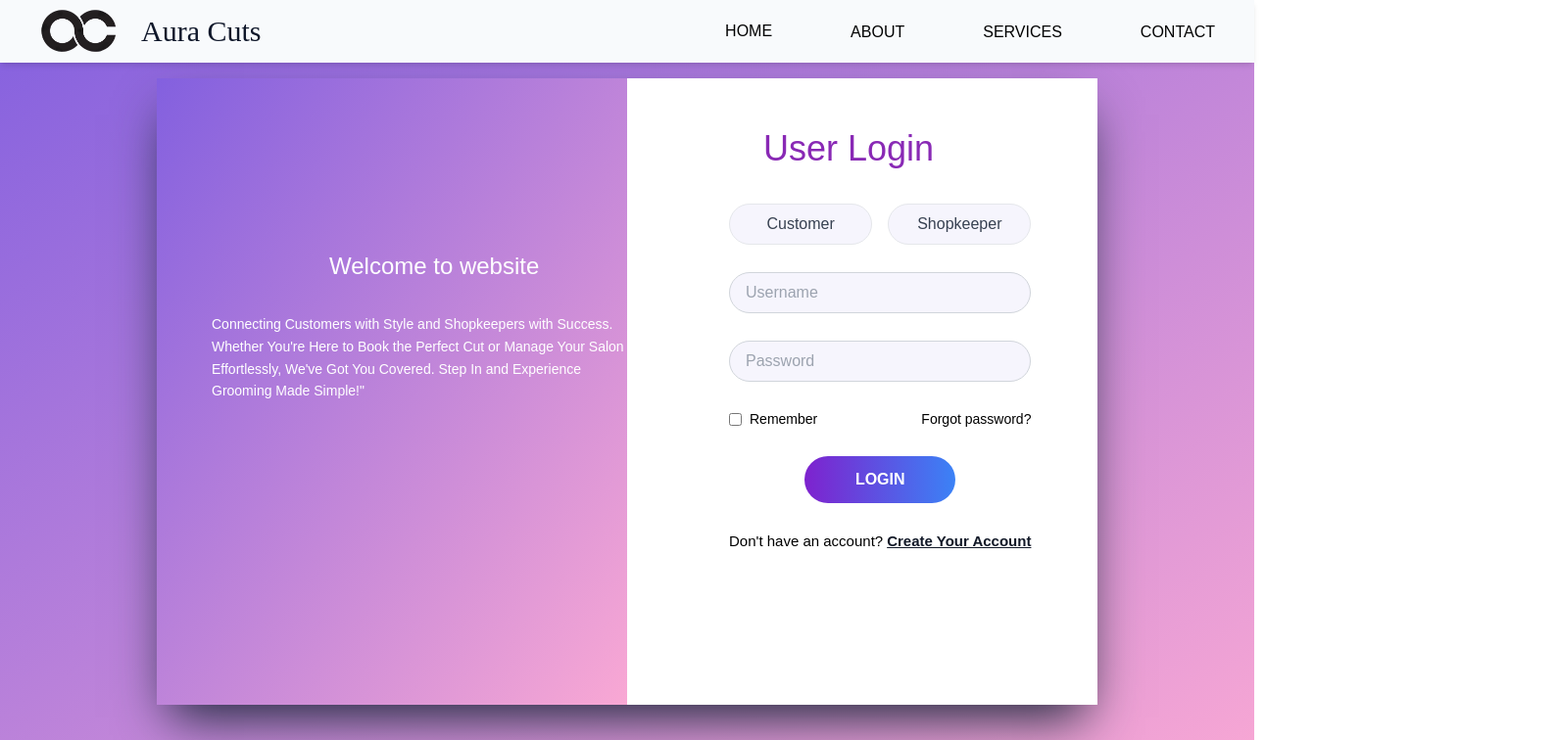
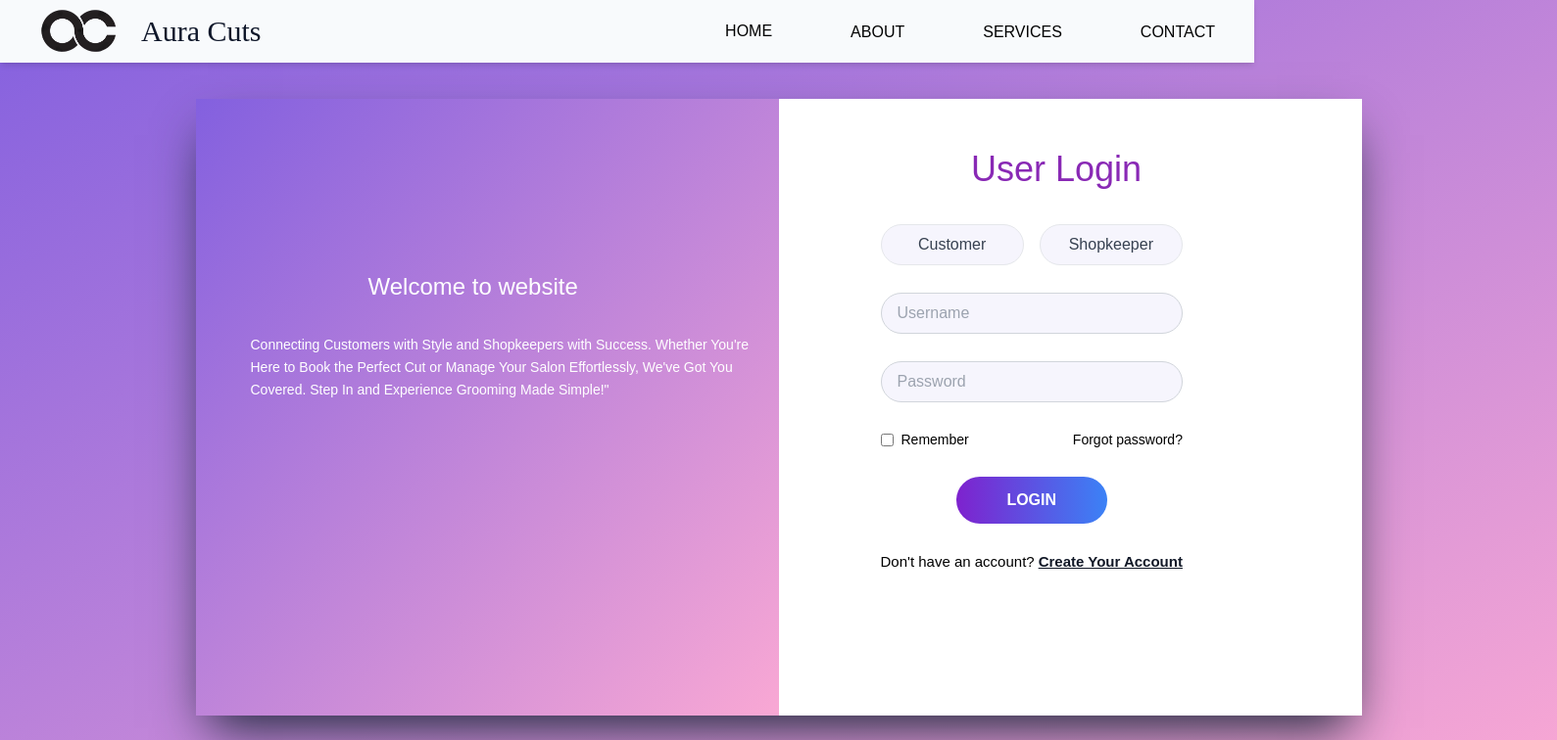
Before and after one commit to gauravsahu9668/AuraCuts, a React (Vite) app in the folder frontend/: page /login in a window 1280 px wide. Shown: the top 756 px of the page at 98% size, 1589 px wide, since content can reach past the window. Built offline with nearby package versions, Linux system fonts and the light colour scheme; a web font is replaced by a local one.

Commit message:
Zoom issue resolved

```diff
--- a/frontend/src/components/ContactUs/Contact.tsx
+++ b/frontend/src/components/ContactUs/Contact.tsx
@@ -5,7 +5,7 @@ import { IoCall } from "react-icons/io5"
 import ContactUsForm from "../ContactUs/ContactUsForm"
 const Contact = () => {
   return (
-    <div className="flex h-screen  font-display bg-gradient-to-br from-[#8360df] to-pink-300">
+    <div className="flex h-screen min-h-[800px] min-w-[1589px] font-display bg-gradient-to-br from-[#8360df] to-pink-300">
        <div className="flex flex-row  w-[75%] h-4/5 mx-auto mt-20 rounded-md  bg-white rounded- shadow-slate-800 shadow-2xl">
           <div className=" p-20 w-[50%] h-full  bg-gradient-to-br  from-[#8360df] to-pink-300 text-white hover:cursor-default">
           <div >
@@ -27,8 +27,8 @@ const Contact = () => {
                     <span>+123 456 7890</span>
             </div>
           </div>
-          <div className='w-[50%] h-full px-14 '>
-            <p className='text-2xl my-3 font-medium font-display text-center  text-[#8929b5]'>Tell me something about yoursel</p>
+          <div className='w-[50%] h-full px-14 py-6'>
+            <p className='text-2xl mb-4 font-medium font-display text-center  text-[#8929b5]'>Tell me something about yourself</p>
             <ConatctUsForm></ConatctUsForm>
           </div>
        </div>
--- a/frontend/src/components/LandingPage.tsx
+++ b/frontend/src/components/LandingPage.tsx
@@ -4,7 +4,7 @@ import Section3 from "./LandingSections/Section3";
 
 export default function Landing_Page(){
     return(
-         <div className="relative overflow-hidden w-full flex flex-col items-center justify-center">
+         <div className="relative overflow-hidden min-h-[800px] min-w-[1589px] flex flex-col items-center justify-center">
           <Section1/>
           <Section2/>
           <Section3/>
--- a/frontend/src/components/Login.tsx
+++ b/frontend/src/components/Login.tsx
@@ -11,8 +11,8 @@ const Login=()=>{
 
 
     return (
-        <div className="flex h-screen items-center font-display justify-center cursor-default bg-gradient-to-br from-[#8360df] to-pink-300">
-          <div className="flex w-[75%] h-4/5 relative bg-white rounded- shadow-slate-800 shadow-2xl overflow-hidden">
+        <div className="flex min-h-[800px] h-screen min-w-[1589px] items-center font-display justify-center cursor-default bg-gradient-to-br from-[#8360df] to-pink-300">
+          <div className="flex w-[1190px] h-[630px] mt-8 relative bg-white rounded- shadow-slate-800 shadow-2xl overflow-hidden">
             {/* Welcome Section */}
             <div className=" p-20 h-full absolute left-0 w-2/4 px-36 bg-gradient-to-br  from-[#8360df] to-pink-300 text-white hover:cursor-default">
                 <h1 className="text-2xl absolute w-fit left-44 mt-24 font-display font-medium">Welcome to website</h1>
--- a/frontend/src/components/SignUp.tsx
+++ b/frontend/src/components/SignUp.tsx
@@ -8,8 +8,8 @@ import SignFormShop from "../Shopkeeper/SignFormShop";
 const SignUp = () => {
      const {id}=useParams();
   return (
-    <div className="flex h-screen items-center font-display justify-center bg-gradient-to-br from-[#8360df] to-pink-300">
-          <div className="flex flex-row relative w-[75%] h-4/5 bg-white rounded- shadow-slate-800 shadow-2xl overflow-hidden">
+    <div className="flex h-screen min-h-[800px] min-w-[1589px]  items-center font-display justify-center bg-gradient-to-br from-[#8360df] to-pink-300">
+          <div className="flex flex-row relative w-[1190px] h-[630px] bg-white rounded- shadow-slate-800 shadow-2xl overflow-hidden">
             {/* Welcome Section */}
             <div className=" p-20 h-full absolute left-0 w-2/4 px-36 bg-gradient-to-br  from-[#8360df] to-pink-300 text-white hover:cursor-default">
                 <h1 className="text-2xl absolute w-fit left-44 mt-24 font-display font-medium">Welcome to website</h1>
```
